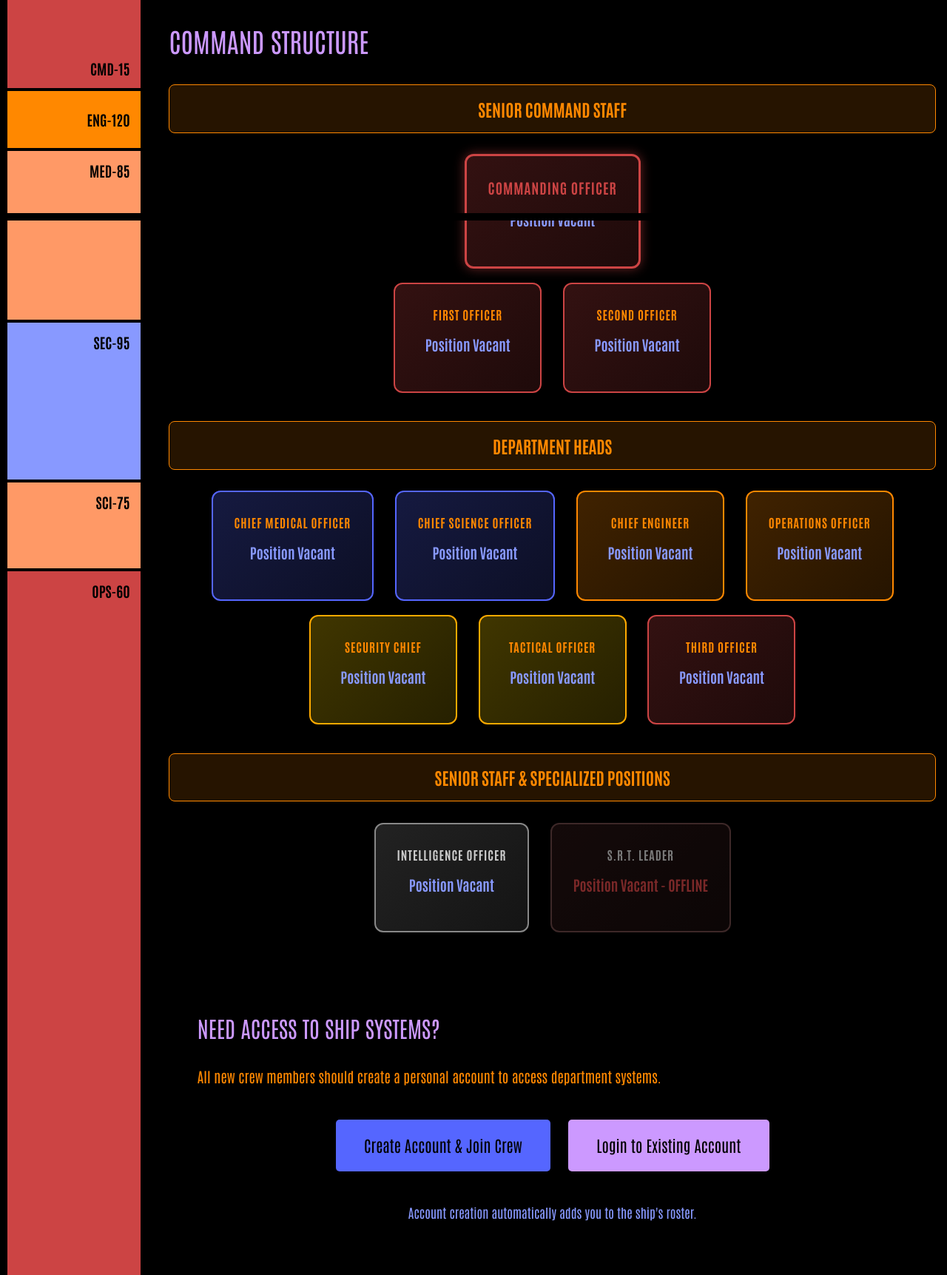
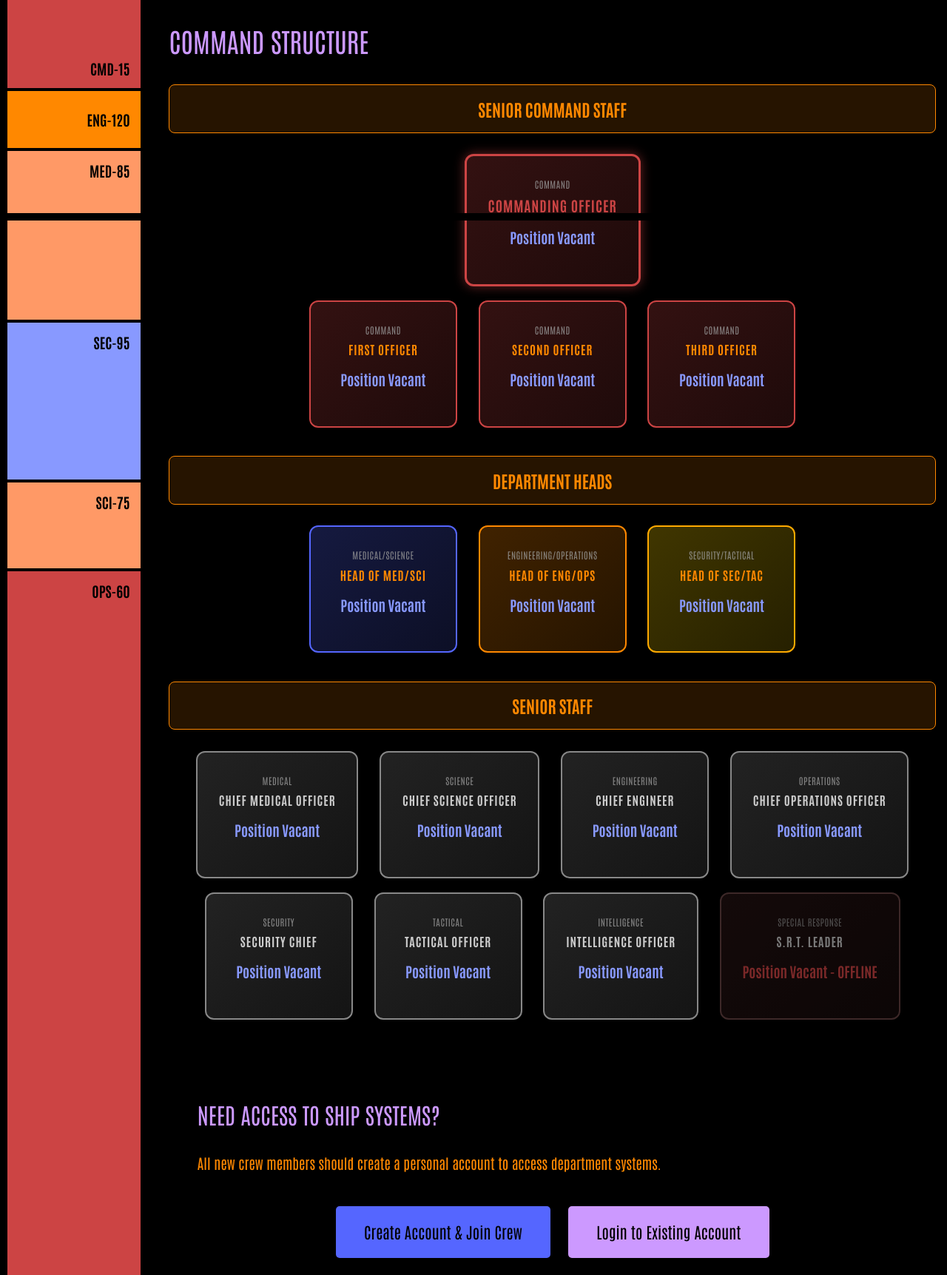
Before and after one commit to aidanpoe/uss-serenity1, a PHP site: page /pages/roster.php in a window 1280 px wide. Shown: the part 502-2225 px from the top of the page at 74% size. Run offline with PHP 8.4, Linux system fonts and the light colour scheme; data that the repository does not hold is empty.

Commit message:
Update roster.php

```diff
--- a/pages/roster.php
+++ b/pages/roster.php
@@ -265,6 +265,16 @@ $ranks = [
 			transform: translateY(-2px);
 		}
 
+		.department-label {
+			font-size: 0.65rem;
+			font-weight: normal;
+			color: #999;
+			margin-bottom: 0.25rem;
+			text-transform: uppercase;
+			letter-spacing: 0.5px;
+			opacity: 0.8;
+		}
+
 		.position-title {
 			font-size: 0.85rem;
 			font-weight: bold;
@@ -505,6 +515,7 @@ $ranks = [
 							<div class="command-row">
 								<!-- Commanding Officer - Center -->
 								<div class="officer-box command-co">
+									<div class="department-label">COMMAND</div>
 									<div class="position-title">COMMANDING OFFICER</div>
 									<div class="officer-name">
 										<?php if ($command_positions['Commanding Officer']): ?>
@@ -519,8 +530,9 @@ $ranks = [
 								</div>
 							</div>
 							<div class="command-row">
-								<!-- First Officer - Left, Second Officer - Right -->
+								<!-- First Officer - Left, Second Officer - Center, Third Officer - Right -->
 								<div class="officer-box command-xo">
+									<div class="department-label">COMMAND</div>
 									<div class="position-title">FIRST OFFICER</div>
 									<div class="officer-name">
 										<?php if ($command_positions['First Officer']): ?>
@@ -534,10 +546,25 @@ $ranks = [
 									<?php endif; ?>
 								</div>
 								<div class="officer-box command-2o">
+									<div class="department-label">COMMAND</div>
 									<div class="position-title">SECOND OFFICER</div>
 									<div class="officer-name">
 										<?php if ($command_positions['Second Officer']): ?>
 											<?php echo htmlspecialchars($command_positions['Second Officer']['rank'] . ' ' . $command_positions['Second Officer']['first_name'] . ' ' . $command_positions['Second Officer']['last_name']); ?>
+										<?php else: ?>
+											Position Vacant
+										<?php endif; ?>
+									</div>
+									<?php if (hasPermission('Captain')): ?>
+									<button onclick="playSoundAndRedirect('audio2', 'command_structure_edit.php')" class="edit-btn">Edit Assignment</button>
+									<?php endif; ?>
+								</div>
+								<div class="officer-box command-3o">
+									<div class="department-label">COMMAND</div>
+									<div class="position-title">THIRD OFFICER</div>
+									<div class="officer-name">
+										<?php if ($command_positions['Third Officer']): ?>
+											<?php echo htmlspecialchars($command_positions['Third Officer']['rank'] . ' ' . $command_positions['Third Officer']['first_name'] . ' ' . $command_positions['Third Officer']['last_name']); ?>
 										<?php else: ?>
 											Position Vacant
 										<?php endif; ?>
@@ -553,8 +580,63 @@ $ranks = [
 						<div class="command-tier department-heads">
 							<div class="tier-title">DEPARTMENT HEADS</div>
 							<div class="command-row">
+								<!-- Head of MED/SCI -->
+								<div class="officer-box dept-head medical">
+									<div class="department-label">MEDICAL/SCIENCE</div>
+									<div class="position-title">HEAD OF MED/SCI</div>
+									<div class="officer-name">
+										<?php if ($command_positions['Head of MED/SCI']): ?>
+											<?php echo htmlspecialchars($command_positions['Head of MED/SCI']['rank'] . ' ' . $command_positions['Head of MED/SCI']['first_name'] . ' ' . $command_positions['Head of MED/SCI']['last_name']); ?>
+										<?php else: ?>
+											Position Vacant
+										<?php endif; ?>
+									</div>
+									<?php if (hasPermission('Captain')): ?>
+									<button onclick="playSoundAndRedirect('audio2', 'command_structure_edit.php')" class="edit-btn">Edit Assignment</button>
+									<?php endif; ?>
+								</div>
+
+								<!-- Head of ENG/OPS -->
+								<div class="officer-box dept-head engineering">
+									<div class="department-label">ENGINEERING/OPERATIONS</div>
+									<div class="position-title">HEAD OF ENG/OPS</div>
+									<div class="officer-name">
+										<?php if ($command_positions['Head of ENG/OPS']): ?>
+											<?php echo htmlspecialchars($command_positions['Head of ENG/OPS']['rank'] . ' ' . $command_positions['Head of ENG/OPS']['first_name'] . ' ' . $command_positions['Head of ENG/OPS']['last_name']); ?>
+										<?php else: ?>
+											Position Vacant
+										<?php endif; ?>
+									</div>
+									<?php if (hasPermission('Captain')): ?>
+									<button onclick="playSoundAndRedirect('audio2', 'command_structure_edit.php')" class="edit-btn">Edit Assignment</button>
+									<?php endif; ?>
+								</div>
+
+								<!-- Head of SEC/TAC -->
+								<div class="officer-box dept-head security">
+									<div class="department-label">SECURITY/TACTICAL</div>
+									<div class="position-title">HEAD OF SEC/TAC</div>
+									<div class="officer-name">
+										<?php if ($command_positions['Head of SEC/TAC']): ?>
+											<?php echo htmlspecialchars($command_positions['Head of SEC/TAC']['rank'] . ' ' . $command_positions['Head of SEC/TAC']['first_name'] . ' ' . $command_positions['Head of SEC/TAC']['last_name']); ?>
+										<?php else: ?>
+											Position Vacant
+										<?php endif; ?>
+									</div>
+									<?php if (hasPermission('Captain')): ?>
+									<button onclick="playSoundAndRedirect('audio2', 'command_structure_edit.php')" class="edit-btn">Edit Assignment</button>
+									<?php endif; ?>
+								</div>
+							</div>
+						</div>
+
+						<!-- Senior Staff -->
+						<div class="command-tier senior-staff">
+							<div class="tier-title">SENIOR STAFF</div>
+							<div class="command-row">
 								<!-- Chief Medical Officer -->
-								<div class="officer-box dept-head medical">
+								<div class="officer-box senior-staff medical">
+									<div class="department-label">MEDICAL</div>
 									<div class="position-title">CHIEF MEDICAL OFFICER</div>
 									<div class="officer-name">
 										<?php if ($command_positions['Chief Medical Officer']): ?>
@@ -569,7 +651,8 @@ $ranks = [
 								</div>
 
 								<!-- Chief Science Officer -->
-								<div class="officer-box dept-head science">
+								<div class="officer-box senior-staff science">
+									<div class="department-label">SCIENCE</div>
 									<div class="position-title">CHIEF SCIENCE OFFICER</div>
 									<div class="officer-name">
 										<?php if ($command_positions['Chief Science Officer']): ?>
@@ -584,7 +667,8 @@ $ranks = [
 								</div>
 
 								<!-- Chief Engineer -->
-								<div class="officer-box dept-head engineering">
+								<div class="officer-box senior-staff engineering">
+									<div class="department-label">ENGINEERING</div>
 									<div class="position-title">CHIEF ENGINEER</div>
 									<div class="officer-name">
 										<?php if ($command_positions['Chief Engineer']): ?>
@@ -598,9 +682,10 @@ $ranks = [
 									<?php endif; ?>
 								</div>
 
-								<!-- Operations Officer -->
-								<div class="officer-box dept-head operations">
-									<div class="position-title">OPERATIONS OFFICER</div>
+								<!-- Chief Operations Officer -->
+								<div class="officer-box senior-staff operations">
+									<div class="department-label">OPERATIONS</div>
+									<div class="position-title">CHIEF OPERATIONS OFFICER</div>
 									<div class="officer-name">
 										<?php if ($command_positions['Operations Officer']): ?>
 											<?php echo htmlspecialchars($command_positions['Operations Officer']['rank'] . ' ' . $command_positions['Operations Officer']['first_name'] . ' ' . $command_positions['Operations Officer']['last_name']); ?>
@@ -615,7 +700,8 @@ $ranks = [
 							</div>
 							<div class="command-row">
 								<!-- Security Chief -->
-								<div class="officer-box dept-head security">
+								<div class="officer-box senior-staff security">
+									<div class="department-label">SECURITY</div>
 									<div class="position-title">SECURITY CHIEF</div>
 									<div class="officer-name">
 										<?php if ($command_positions['Security Chief']): ?>
@@ -630,7 +716,8 @@ $ranks = [
 								</div>
 
 								<!-- Tactical Officer -->
-								<div class="officer-box dept-head tactical">
+								<div class="officer-box senior-staff tactical">
+									<div class="department-label">TACTICAL</div>
 									<div class="position-title">TACTICAL OFFICER</div>
 									<div class="officer-name">
 										<?php if ($command_positions['Tactical Officer']): ?>
@@ -644,29 +731,9 @@ $ranks = [
 									<?php endif; ?>
 								</div>
 
-								<!-- Third Officer -->
-								<div class="officer-box dept-head command">
-									<div class="position-title">THIRD OFFICER</div>
-									<div class="officer-name">
-										<?php if ($command_positions['Third Officer']): ?>
-											<?php echo htmlspecialchars($command_positions['Third Officer']['rank'] . ' ' . $command_positions['Third Officer']['first_name'] . ' ' . $command_positions['Third Officer']['last_name']); ?>
-										<?php else: ?>
-											Position Vacant
-										<?php endif; ?>
-									</div>
-									<?php if (hasPermission('Captain')): ?>
-									<button onclick="playSoundAndRedirect('audio2', 'command_structure_edit.php')" class="edit-btn">Edit Assignment</button>
-									<?php endif; ?>
-								</div>
-							</div>
-						</div>
-
-						<!-- Senior Staff & Specialized Positions -->
-						<div class="command-tier senior-staff">
-							<div class="tier-title">SENIOR STAFF & SPECIALIZED POSITIONS</div>
-							<div class="command-row">
 								<!-- Intelligence Officer -->
 								<div class="officer-box senior-staff intelligence">
+									<div class="department-label">INTELLIGENCE</div>
 									<div class="position-title">INTELLIGENCE OFFICER</div>
 									<div class="officer-name">
 										<?php if ($command_positions['Intelligence Officer']): ?>
@@ -682,6 +749,7 @@ $ranks = [
 
 								<!-- S.R.T. Leader (Offline) -->
 								<div class="officer-box senior-staff srt offline">
+									<div class="department-label">SPECIAL RESPONSE</div>
 									<div class="position-title">S.R.T. LEADER</div>
 									<div class="officer-name offline-status">
 										<?php if ($command_positions['S.R.T. Leader']): ?>
```
